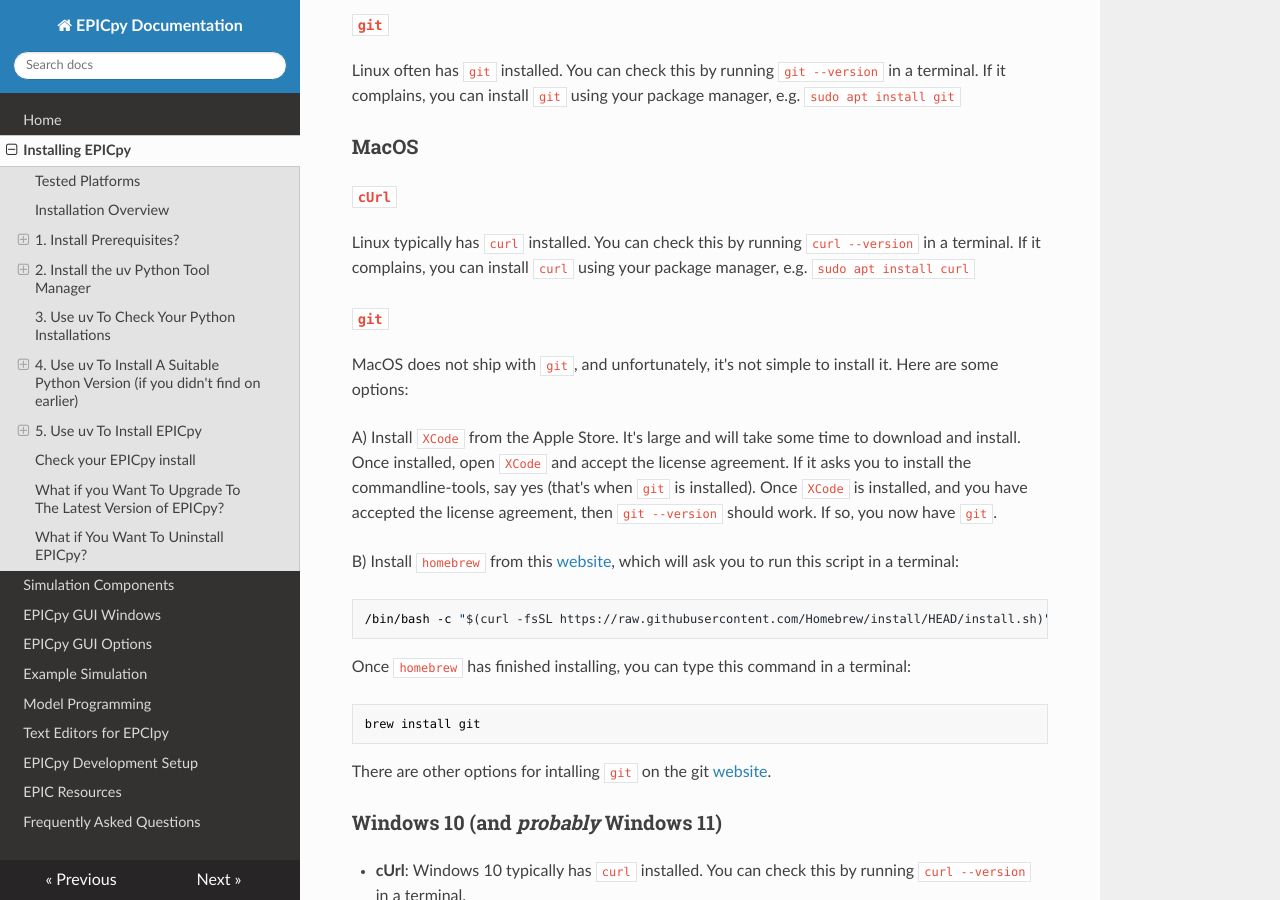
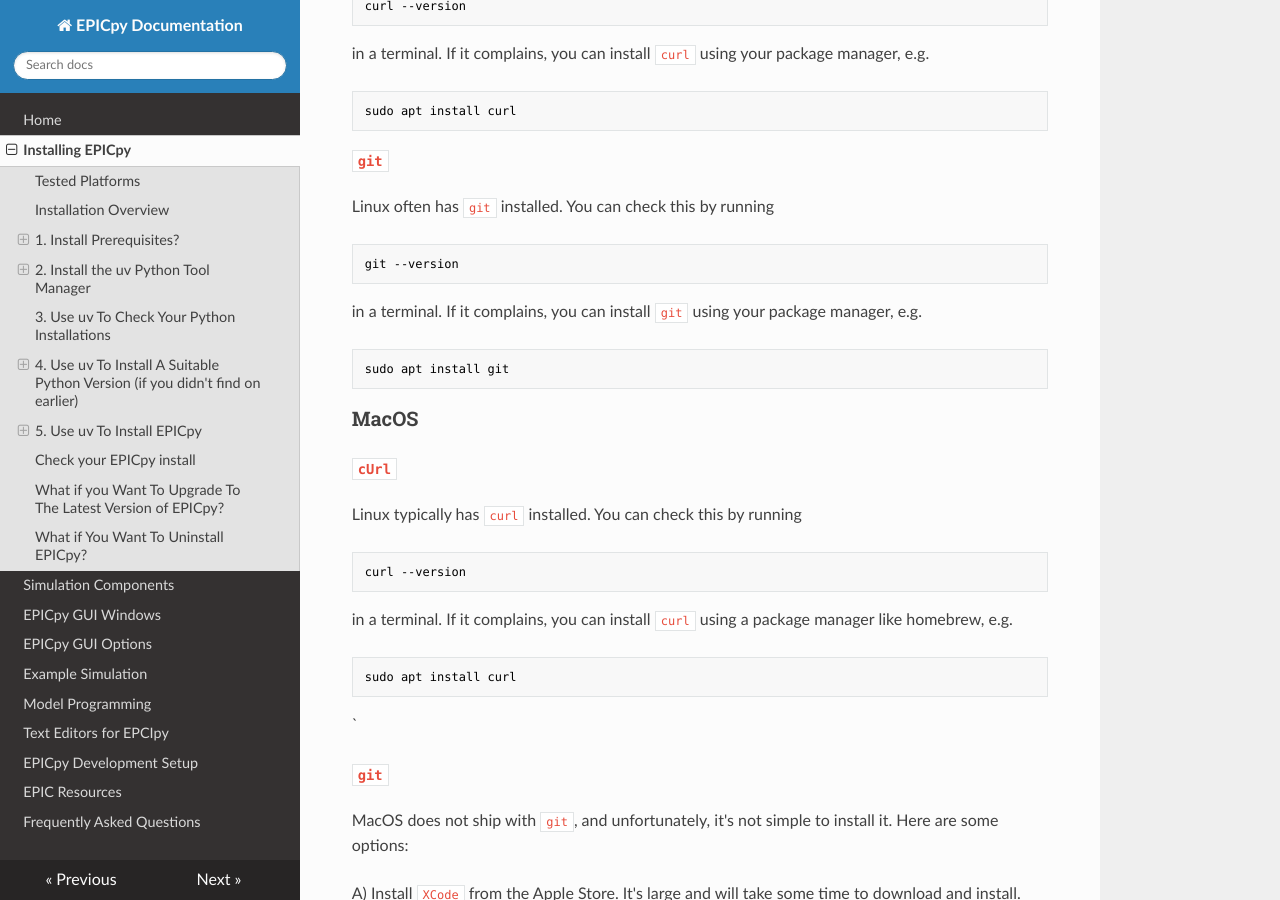
Before and after one commit to travisseymour/EPICpyDocs, an MkDocs documentation site: the page built from docs/installing.md, in a window 1280 px wide and 900 px high, scrolled down 1666 px. Built offline with MkDocs 1.6.1, drawn with Linux system fonts in a browser that asks for light colours; nearby versions of some CDN libraries.

Commit message:
moved inline commands to code blocks

````diff
--- a/docs/installing.md
+++ b/docs/installing.md
@@ -53,18 +53,47 @@
 
 #### `cUrl`
 
-Linux typically has `curl` installed. You can check this by running `curl --version` in a terminal. If it complains, you can install `curl` using your package manager, e.g. `sudo apt install curl`
+Linux typically has `curl` installed. You can check this by running
+
+```bash
+curl --version
+```
+
+in a terminal. If it complains, you can install `curl` using your package manager, e.g.
+
+```bash
+sudo apt install curl
+```
 
 #### `git`
 
-Linux often has `git` installed. You can check this by running `git --version` in a terminal. If it complains, you can install `git` using your package manager, e.g. `sudo apt install git`
+Linux often has `git` installed. You can check this by running
+
+```bash
+git --version
+```
+in a terminal. If it complains, you can install `git` using your package manager, e.g.
+
+```bash
+sudo apt install git
+```
 
 ### MacOS
 
 #### `cUrl`
 
-Linux typically has `curl` installed. You can check this by running `curl --version` in a terminal. If it complains, you can install `curl` using your package manager, e.g. `sudo apt install curl`
+Linux typically has `curl` installed. You can check this by running
 
+```bash
+curl --version
+```
+
+in a terminal. If it complains, you can install `curl` using a package manager like homebrew, e.g.
+
+```bash
+sudo apt install curl
+```
+`
 #### `git`
 
 MacOS does not ship with `git`, and unfortunately, it's not simple to install it. Here are some options:
````
Also changed, not shown: docs/index.md (+1 -1 lines).
